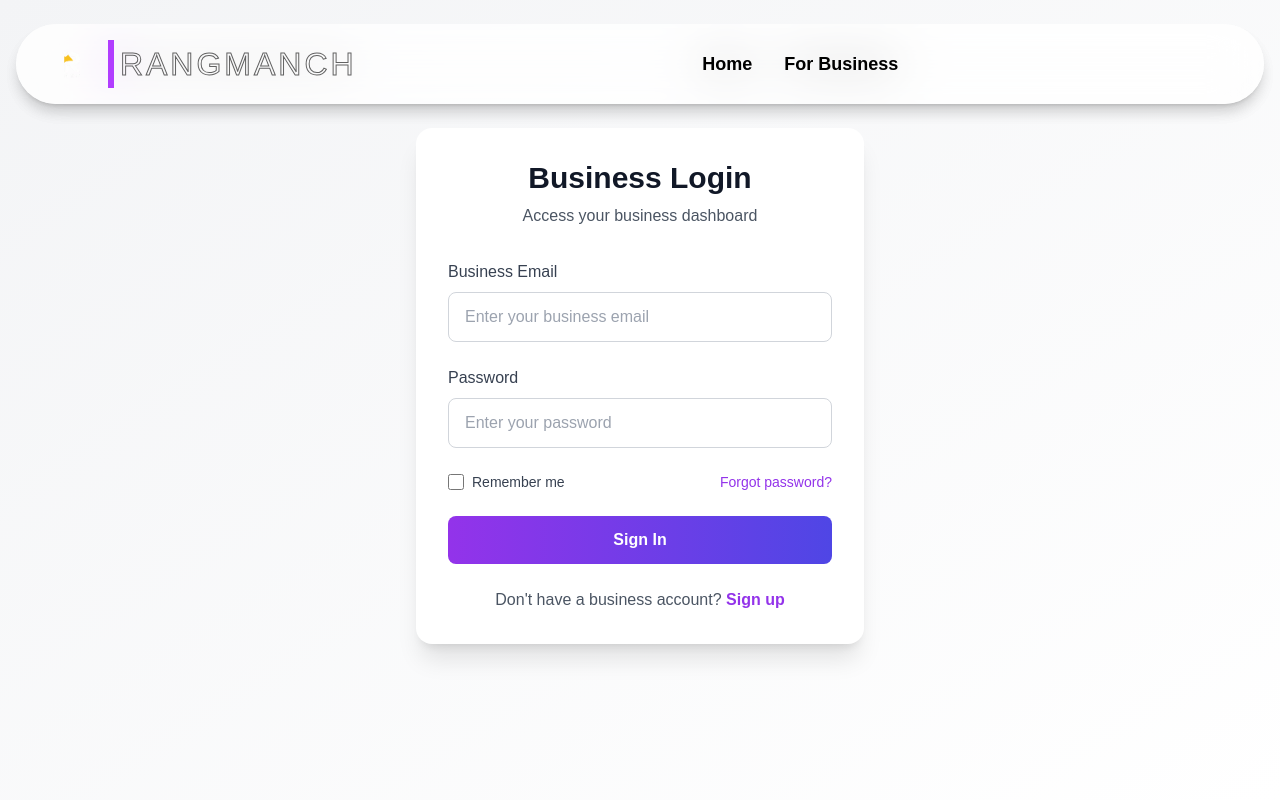
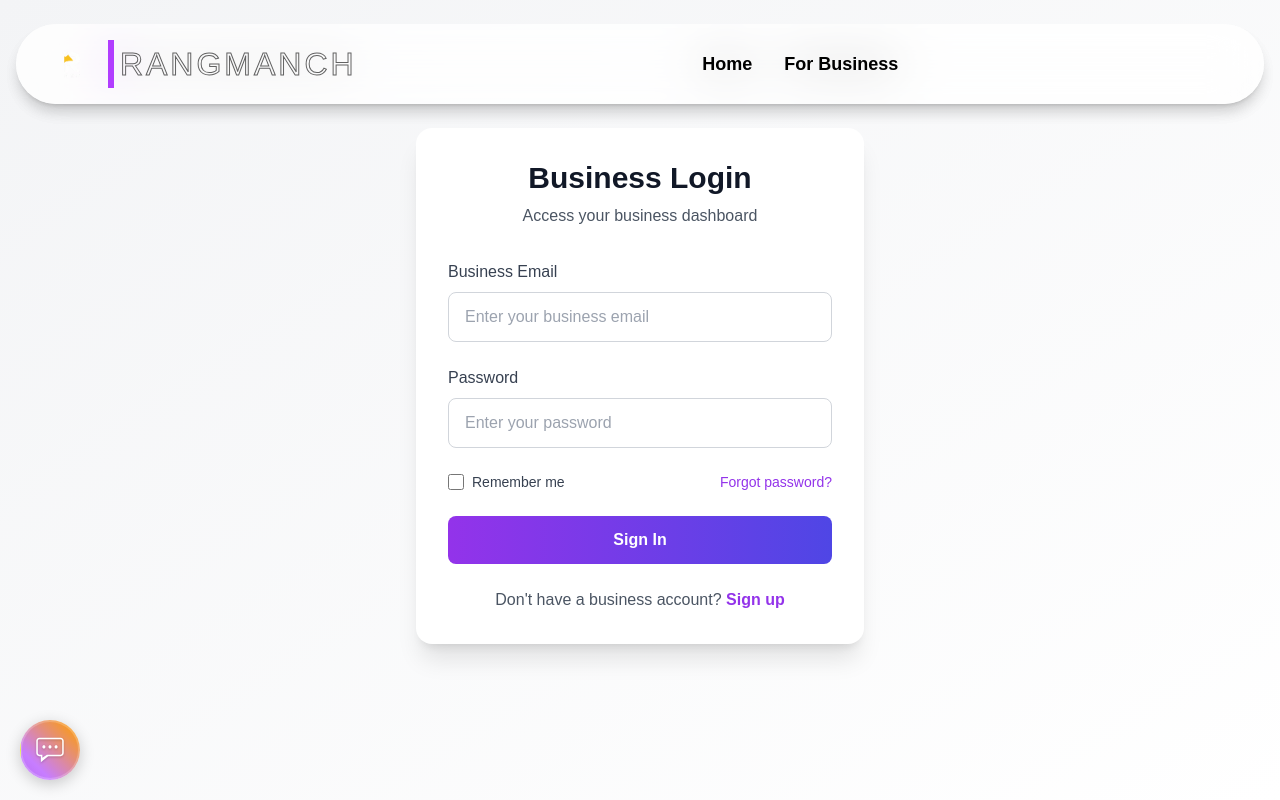
Before and after one commit to aniket123de/Rangmanch, a React (Vite) app: page /business/login in a window 1280 px wide. Shown: the top 800 px of the page. Built offline with nearby package versions, Linux system fonts and the light colour scheme; no server answers; a web font is replaced by a local one.

Commit message:
Chatbot Added and Back to Top added

```diff
--- a/src/App.jsx
+++ b/src/App.jsx
@@ -25,6 +25,7 @@
 import { AuthProvider } from './contexts/authContext';
 import { BusinessAuthProvider } from './contexts/businessAuthContext';
 import ScrollToTopButton from "./components/common/ScrollToTopButton";
+import ChatbotButton from "./components/common/ChatbotButton";
 
 const Home = () => {
   return (
@@ -79,6 +80,7 @@
                 </Routes>
                 <Footer />
                 <ScrollToTopButton />
+                <ChatbotButton />
               </main>
             </LoadingProvider>
           </BusinessAuthProvider>
--- /dev/null
+++ b/src/components/common/ChatbotButton.jsx
@@ -0,0 +1,147 @@
+import React, { useState, useEffect, useRef } from 'react';
+import styled, { keyframes } from 'styled-components';
+
+const gradientAnimation = keyframes`
+  0% { background-position: 0% 50%; }
+  50% { background-position: 100% 50%; }
+  100% { background-position: 0% 50%; }
+`;
+
+const ChatButton = styled.button`
+  position: fixed;
+  bottom: 20px;
+  left: 20px;
+  width: 60px;
+  height: 60px;
+  border: none;
+  border-radius: 50%;
+  cursor: pointer;
+  display: flex;
+  align-items: center;
+  justify-content: center;
+  box-shadow: 0 4px 15px rgba(0, 0, 0, 0.2);
+  z-index: 1000;
+  transition: all 0.3s ease;
+  background: linear-gradient(45deg, #9d4edd, #c77dff, #ff9e00, #ddff00, #9d4edd);
+  background-size: 300% 300%;
+  animation: ${gradientAnimation} 6s ease infinite;
+  border: 2px solid rgba(255, 255, 255, 0.2);
+
+  &:hover {
+    transform: scale(1.1);
+    box-shadow: 0 6px 20px rgba(0, 0, 0, 0.3);
+    animation: ${gradientAnimation} 3s ease infinite;
+  }
+
+  svg {
+    width: 28px;
+    height: 28px;
+    filter: drop-shadow(0 1px 1px rgba(0, 0, 0, 0.2));
+    transition: transform 0.2s ease;
+  }
+
+  &:hover svg {
+    transform: scale(1.1);
+  }
+`;
+
+const ChatPopup = styled.div`
+  position: fixed;
+  bottom: 90px;
+  left: 20px;
+  width: 320px;
+  height: 450px;
+  background: linear-gradient(145deg, #2b1250, #1a0933);
+  border-radius: 16px;
+  box-shadow: 0 10px 25px rgba(0, 0, 0, 0.3);
+  overflow: hidden;
+  z-index: 1000;
+  transform-origin: bottom left;
+  transition: all 0.3s cubic-bezier(0.175, 0.885, 0.32, 1.275);
+  opacity: ${props => props.isOpen ? 1 : 0};
+  transform: ${props => props.isOpen ? 'scale(1) translateY(0)' : 'scale(0.5) translateY(20px)'};
+  pointer-events: ${props => props.isOpen ? 'all' : 'none'};
+  border: 1px solid #c77dff;
+`;
+
+const ChatHeader = styled.div`
+  background: linear-gradient(90deg, #9d4edd, #c77dff);
+  color: white;
+  padding: 15px;
+  font-size: 16px;
+  font-weight: 600;
+  text-align: center;
+  box-shadow: 0 2px 10px rgba(157, 78, 221, 0.3);
+`;
+
+const ChatBody = styled.div`
+  padding: 15px;
+  height: calc(100% - 80px);
+  overflow-y: auto;
+  background: rgba(26, 9, 51, 0.7);
+`;
+
+const WelcomeMessage = styled.div`
+  background: rgba(157, 78, 221, 0.15);
+  color: #f0e6ff;
+  border-radius: 12px;
+  padding: 12px 15px;
+  margin-bottom: 10px;
+  border-left: 3px solid #ddff00;
+  font-size: 14px;
+  line-height: 1.5;
+  backdrop-filter: blur(5px);
+`;
+
+const ChatbotButton = () => {
+    const [isOpen, setIsOpen] = useState(false);
+    const chatRef = useRef();
+
+    const toggleChatbot = (e) => {
+      e.stopPropagation();
+      setIsOpen(prev => !prev);
+    };
+
+    const handleClickOutside = (e) => {
+      if (chatRef.current && !chatRef.current.contains(e.target)) {
+        setIsOpen(false);
+      }
+    };
+
+    useEffect(() => {
+      document.addEventListener('mousedown', handleClickOutside);
+      return () => {
+        document.removeEventListener('mousedown', handleClickOutside);
+      };
+    }, []);
+
+    return (
+      <>
+        <ChatButton onClick={toggleChatbot} aria-label="Open chat">
+          <svg
+            height="1.6em"
+            fill="white"
+            xmlSpace="preserve"
+            viewBox="0 0 1000 1000"
+            y="0px"
+            x="0px"
+            version="1.1"
+          >
+            <path d="M881.1,720.5H434.7L173.3,941V720.5h-54.4C58.8,720.5,10,671.1,10,610.2v-441C10,108.4,58.8,59,118.9,59h762.2C941.2,59,990,108.4,990,169.3v441C990,671.1,941.2,720.5,881.1,720.5L881.1,720.5z M935.6,169.3c0-30.4-24.4-55.2-54.5-55.2H118.9c-30.1,0-54.5,24.7-54.5,55.2v441c0,30.4,24.4,55.1,54.5,55.1h54.4h54.4v110.3l163.3-110.2H500h381.1c30.1,0,54.5-24.7,54.5-55.1V169.3L935.6,169.3z M717.8,444.8c-30.1,0-54.4-24.7-54.4-55.1c0-30.4,24.3-55.2,54.4-55.2c30.1,0,54.5,24.7,54.5,55.2C772.2,420.2,747.8,444.8,717.8,444.8L717.8,444.8z M500,444.8c-30.1,0-54.4-24.7-54.4-55.1c0-30.4,24.3-55.2,54.4-55.2c30.1,0,54.4,24.7,54.4,55.2C554.4,420.2,530.1,444.8,500,444.8L500,444.8z M282.2,444.8c-30.1,0-54.5-24.7-54.5-55.1c0-30.4,24.4-55.2,54.5-55.2c30.1,0,54.4,24.7,54.4,55.2C336.7,420.2,312.3,444.8,282.2,444.8L282.2,444.8z" />
+          </svg>
+        </ChatButton>
+
+        <ChatPopup isOpen={isOpen} ref={chatRef}>
+          <ChatHeader>Virtual Assistant</ChatHeader>
+          <ChatBody>
+            <WelcomeMessage>
+              <strong>Hello! 👋</strong><br />
+              I'm your virtual assistant. How can I help you today?
+            </WelcomeMessage>
+          </ChatBody>
+        </ChatPopup>
+      </>
+    );
+  };
+
+  export default ChatbotButton;
```
